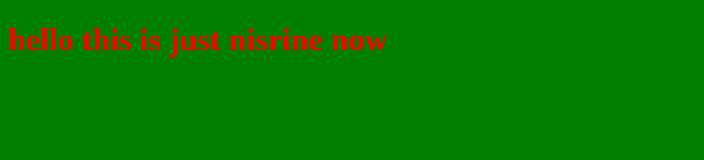
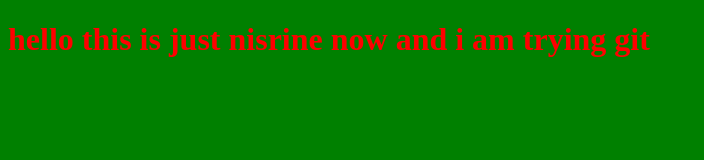
Before and after one commit to Nisrine13/mon-premier-projet, a plain HTML site: page index.html in a window 1280 px wide. Shown: the whole page, without its empty margins (0-704 px from the left). Drawn offline with Linux system fonts and the light colour scheme.

Commit message:
trying pull

```diff
--- a/index.html
+++ b/index.html
@@ -7,7 +7,7 @@
         <link rel="stylesheet" href="style.css">
     </head>
     <body>
-        <h1>hello this is just nisrine now</h1>
+        <h1>hello this is just nisrine now and i am trying git</h1>
         <script src="app.js">
 
         </script>
```
